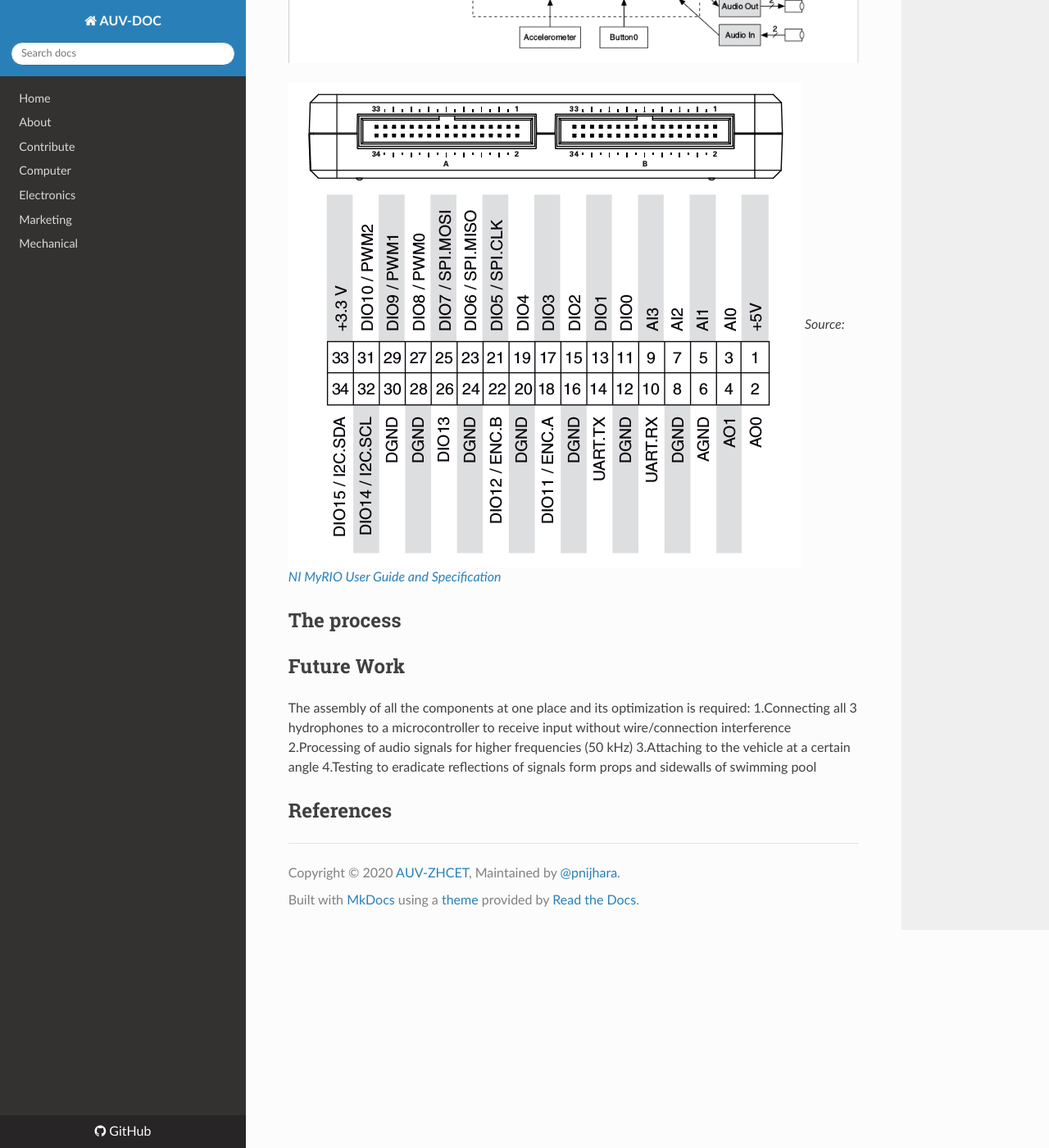
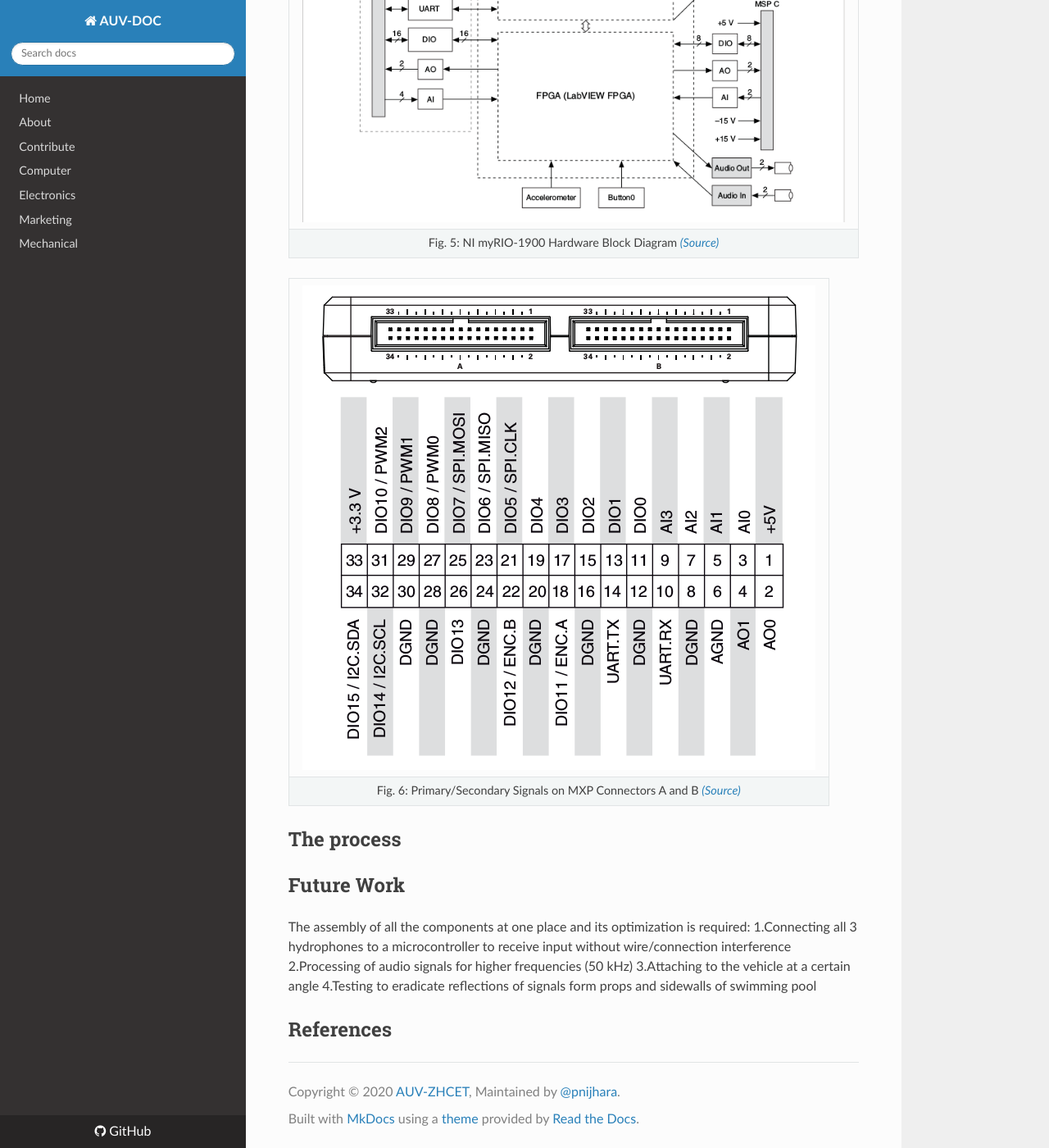
Before and after one commit to auvzhcet/Documentation, an MkDocs documentation site: the page built from docs/computer/Acoustics.md, in a window 1280 px wide and 1400 px high, scrolled down 4008 px. Shown: the whole window at 82% size. Built offline with MkDocs 1.6.1, drawn with Linux system fonts in a browser that asks for light colours; nearby versions of some CDN libraries; some of the changed text lies outside the part shown.

Commit message:
Add caption

```diff
--- a/docs/computer/Acoustics.md
+++ b/docs/computer/Acoustics.md
@@ -29,8 +29,13 @@ Points would be awarded as follows. If the AUV successfully causes the ball to d
 flare with the pinger: 40 Points
 [This task from the [rulebook of SAUVC 2018](https://sauvc.org/2018/)]
 
-![yellow_Flare_animated](static/flare_Animation.png)
-![yellow_Flare_underwater](static/yellow_Flare_water.png)
+| ![yellow_Flare_animated](static/flare_Animation.png) |
+|:--:|
+| Fig. 1: Dimensions of the yellow flare. [_(Source)_](https://sauvc.org/rulebook/)|
+
+| ![yellow_Flare_underwater](static/yellow_Flare_water.png) |
+|:--:|
+| Fig. 2: Yellow flare underwater. [_(Source)_](https://sauvc.org/rulebook/)|
 
 2. Red Drums - target acquisitions task
 There are 4 colored drums in the arena. All of them are on a green mat of size 8m x 2m. One of the drums, chosen at random, will be blue in color, while the rest are red in color. One of the red drums, chosen at random, will contain an acoustic pinger. The AUV needs to drop a ball in one of the drums to complete this task. The location of the red drum which contains the acoustic pinger may be randomized between attempts, as may be the order of the drums.
@@ -39,10 +44,13 @@ Drop the ball in the blue drum: 30 Points
 Drop the ball in the red drum with the pinger: 50 Points
 Dropping the ball in any other red drum: 10 Points
 
-![drums](static/drums.png)
+| ![drums](static/drums.png) |
+|:--:|
+| Fig. 3: Drums placed on the green mat underwater. [_(Source)_](https://sauvc.org/rulebook/)|
 
-![drums_top_view](static/drums_top_view.png)
-_Source: [SAUVC Rulebook](https://sauvc.org/rulebook/)_
+| ![drums_top_view](static/drums_top_view.png) |
+|:--:|
+| Fig. 4: Target zone dimensions w.r.t. drums [_(Source)_](https://sauvc.org/rulebook/)|
 
 ## The survey
 
@@ -60,10 +68,13 @@ Key features:
 3.Inbuilt IMU that can be used further for movement of the vehicle.
 4.WiFi connectivity.
 
-![NI myRIO-1900 Hardware Block Diagram](static/myRIO_hardware_pinout.png)
+| ![NI myRIO](static/myRIO_hardware_pinout.png) |
+|:--:|
+| Fig. 5: NI myRIO-1900 Hardware Block Diagram [_(Source)_](static/NI_MyRIO_User_Guide_and_Specification.pdf)|
 
-![Primary/Secondary Signals on MXP Connectors A and B](static/myRio_ports.png)
-_Source: [NI MyRIO User Guide and Specification](static/NI_MyRIO_User_Guide_and_Specification.pdf)_
+| ![MXP Connectors A and B](static/myRio_ports.png) |
+|:--:|
+| Fig. 6: Primary/Secondary Signals on MXP Connectors A and B [_(Source)_](static/NI_MyRIO_User_Guide_and_Specification.pdf)|
 
 ## The process
 
```
